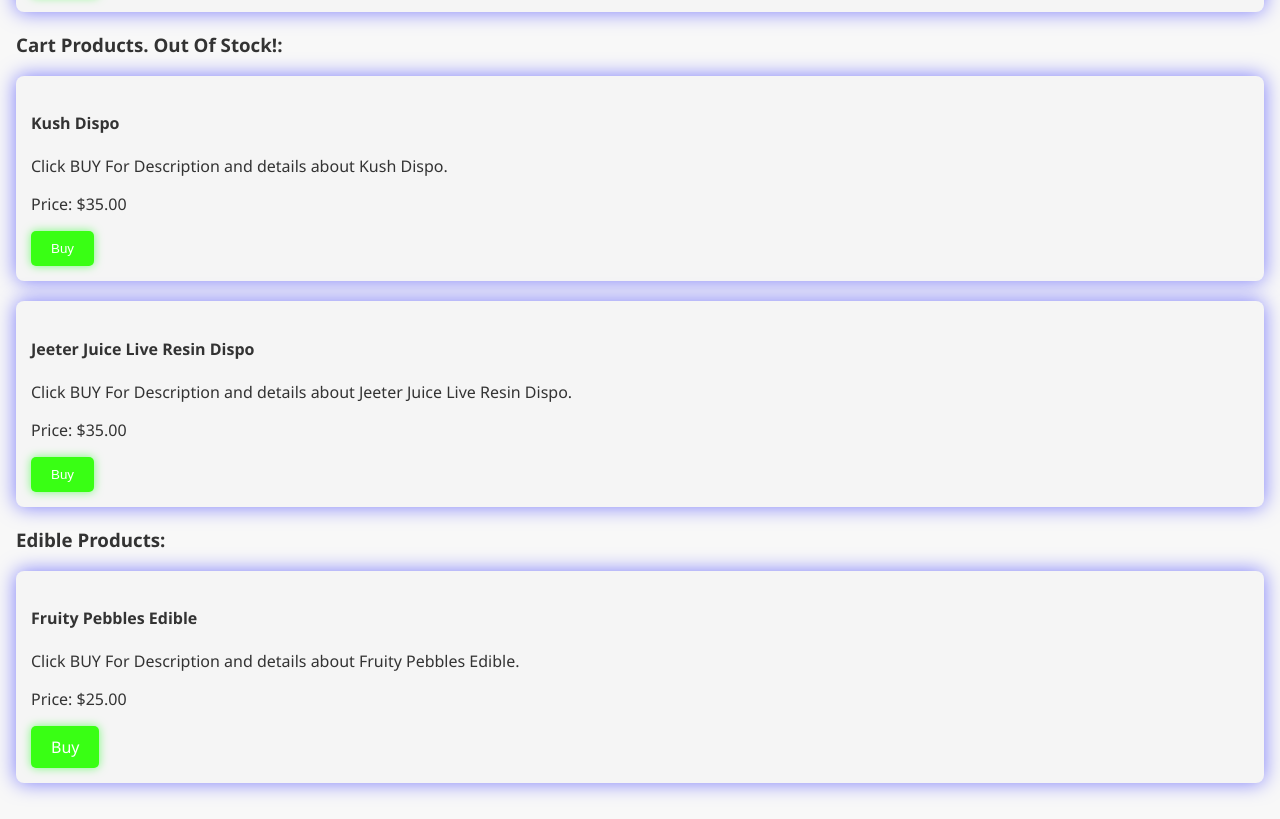
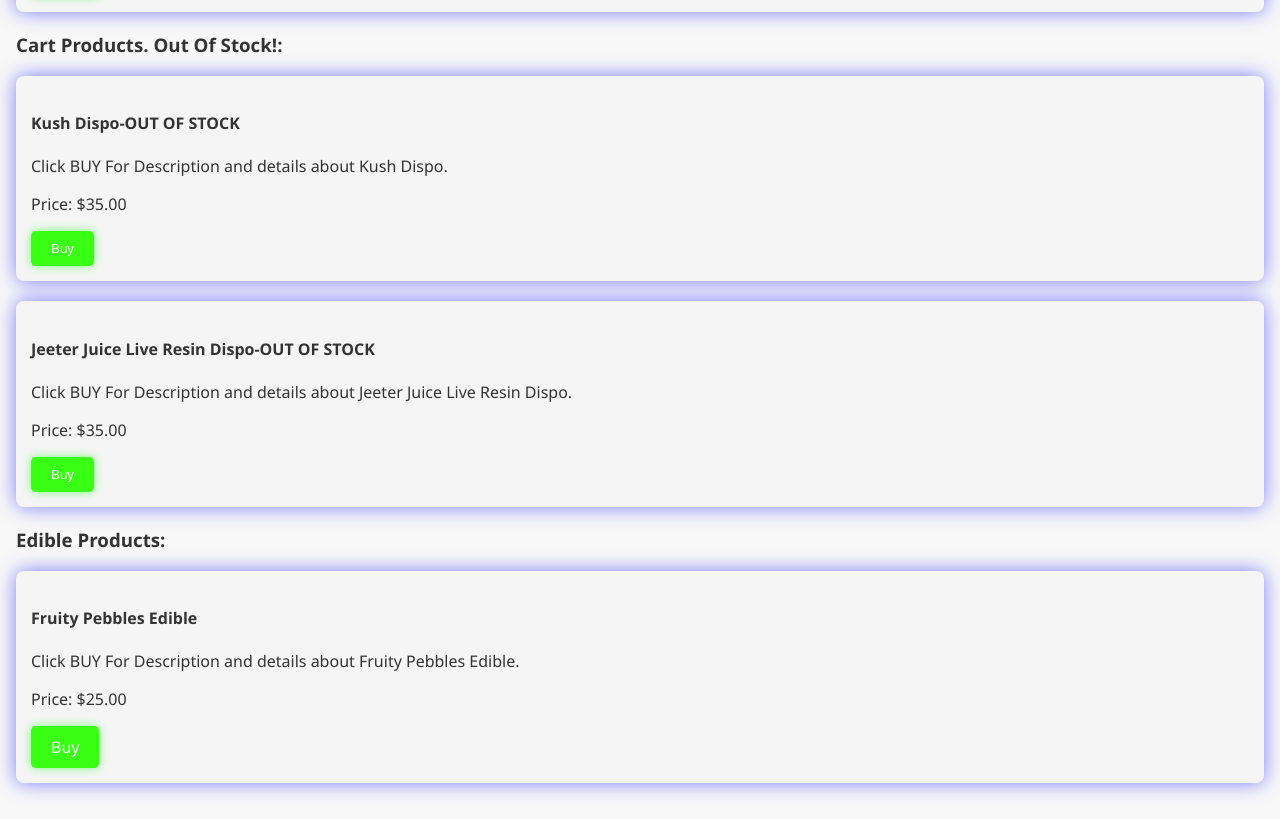
Before and after one commit to Ghostingvapour/GhostV-pes, a plain HTML site: page index.html in a window 1280 px wide. Shown: the part 1391-2210 px from the top of the page. Drawn offline with Linux system fonts and the light colour scheme.

Commit message:
Update index.html

```diff
--- a/index.html
+++ b/index.html
@@ -178,14 +178,14 @@
         <section>
             <h3>Cart Products. Out Of Stock!:</h3>
             <div class="product">
-                <h4>Kush Dispo</h4>
+                <h4>Kush Dispo-OUT OF STOCK</h4>
                 <p>Click BUY For Description and details about Kush Dispo.</p>
                 <p>Price: $35.00</p>
                 <button class="buy-button">Buy</button>
             </div>
 
             <div class="product">
-                <h4>Jeeter Juice Live Resin Dispo</h4>
+                <h4>Jeeter Juice Live Resin Dispo-OUT OF STOCK</h4>
                 <p>Click BUY For Description and details about Jeeter Juice Live Resin Dispo.</p>
                 <p>Price: $35.00</p>
                 <button class="buy-button">Buy</button>
```
